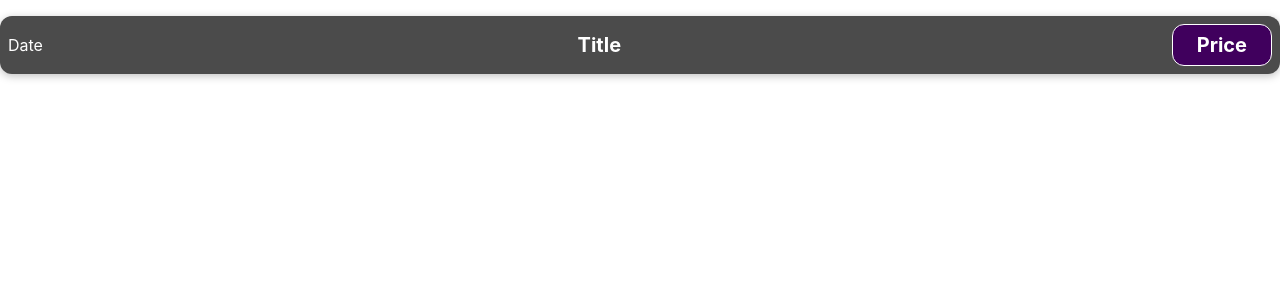
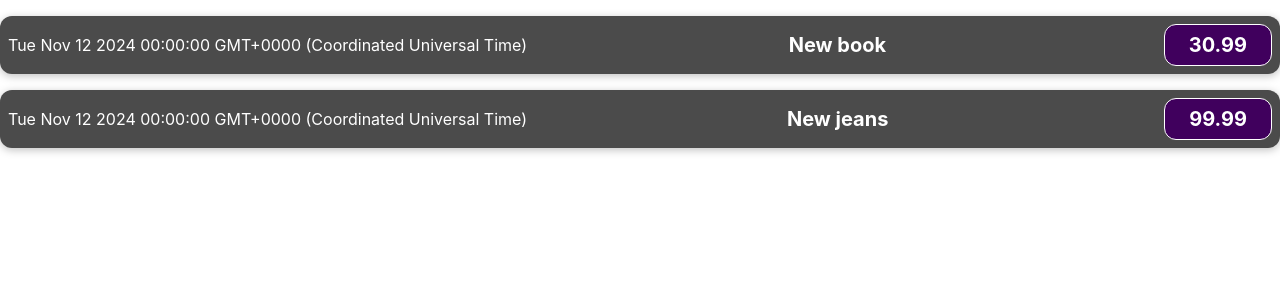
Before and after one commit to JarlBurget/expenses, a React (Create React App) app: page / in a window 1280 px wide. Shown: the top 300 px of the page. Built offline with nearby package versions, Linux system fonts and the light colour scheme.

Commit message:
Komponendi muutuvate kohtade väärtustamine

```diff
--- a/src/App.js
+++ b/src/App.js
@@ -2,12 +2,26 @@ import './App.css';
 import ExpenseItem from './components/ExpenseItem';
 
 const App = () => {
+ const expenses = [
+  {
+  date: new Date(2024, 10, 12),
+  title: 'New book',
+  price: 30.99
+},
+{
+  date: new Date(2024, 10, 12),
+  title: 'New jeans',
+  price: 99.99
+}
+]
+
+
   return (
     <div className="App">
-      <ExpenseItem />
-
+      <ExpenseItem data={expenses[0]}/>
+      <ExpenseItem data={expenses[1]}/>
     </div>
-  )
+  );
 }
 
 export default App;
--- a/src/components/ExpenseItem.js
+++ b/src/components/ExpenseItem.js
@@ -1,12 +1,16 @@
 import './ExpenseItem.css'
 
-const ExpenseItem = () => {
+ const ExpenseItem = (props) => {
+
+    console.log(props)
+    console.log(props.data)
+
     return (
         <div className='expense-item'>
-            <div>Date</div>
+            <div>{props.data.date.toString()}</div>
             <div className='expense-item__description'>
-                <h2>Title</h2>
-                <div className='expense-item__price'>Price</div>
+                <h2>{props.data.title}</h2>
+                <div className='expense-item__price'>{props.data.price}</div>
             </div>
         </div>
     )
```
